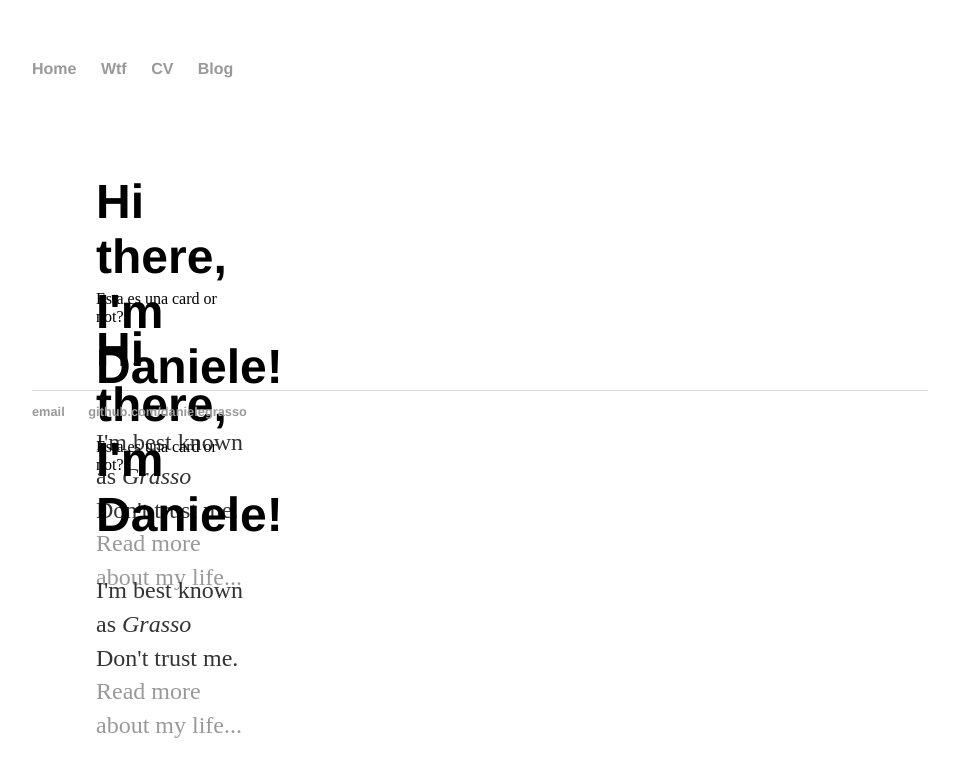
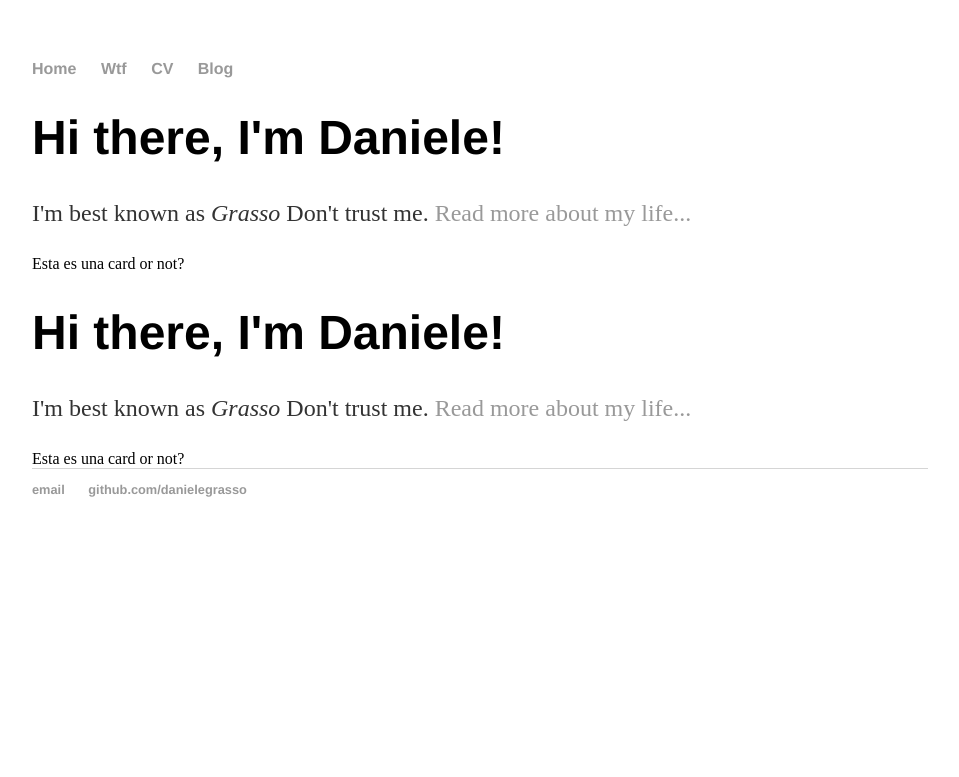
Before and after one commit to danielegrasso/danielegrasso.github.io, a Jekyll site: the page built from index.html, in a window 1280 px wide. Shown: the top 777 px of the page, without its empty margins (160-1119 px from the left). Built offline with Jekyll 4.4.1, drawn with Linux system fonts in a browser that asks for light colours.

Commit message:
Update default.html

```diff
--- a/_layouts/default.html
+++ b/_layouts/default.html
@@ -21,7 +21,7 @@
 			</div><!-- /.container -->
 			<div class="card">
 			<style>
-  				div {
+  				{
 				  width: 150px;
 				  height: 100px;
 				  margin: 16px;
```
